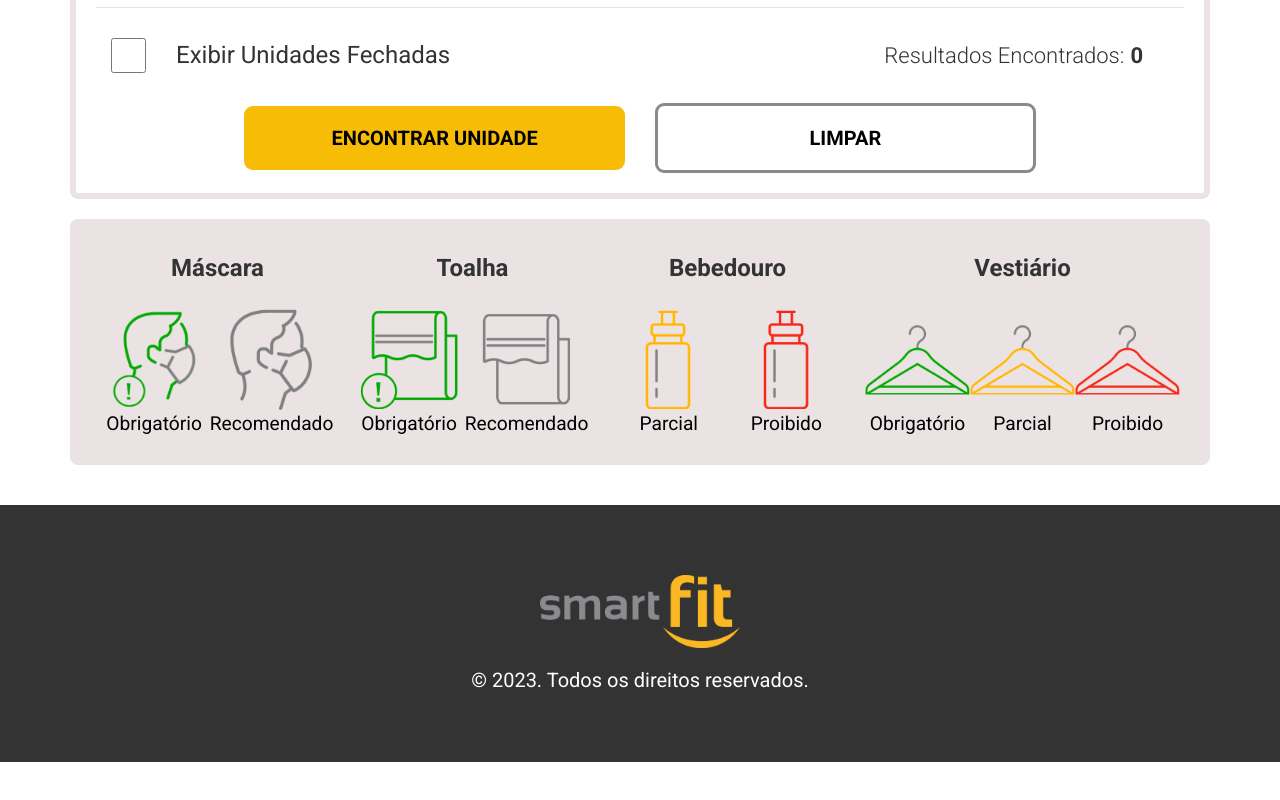
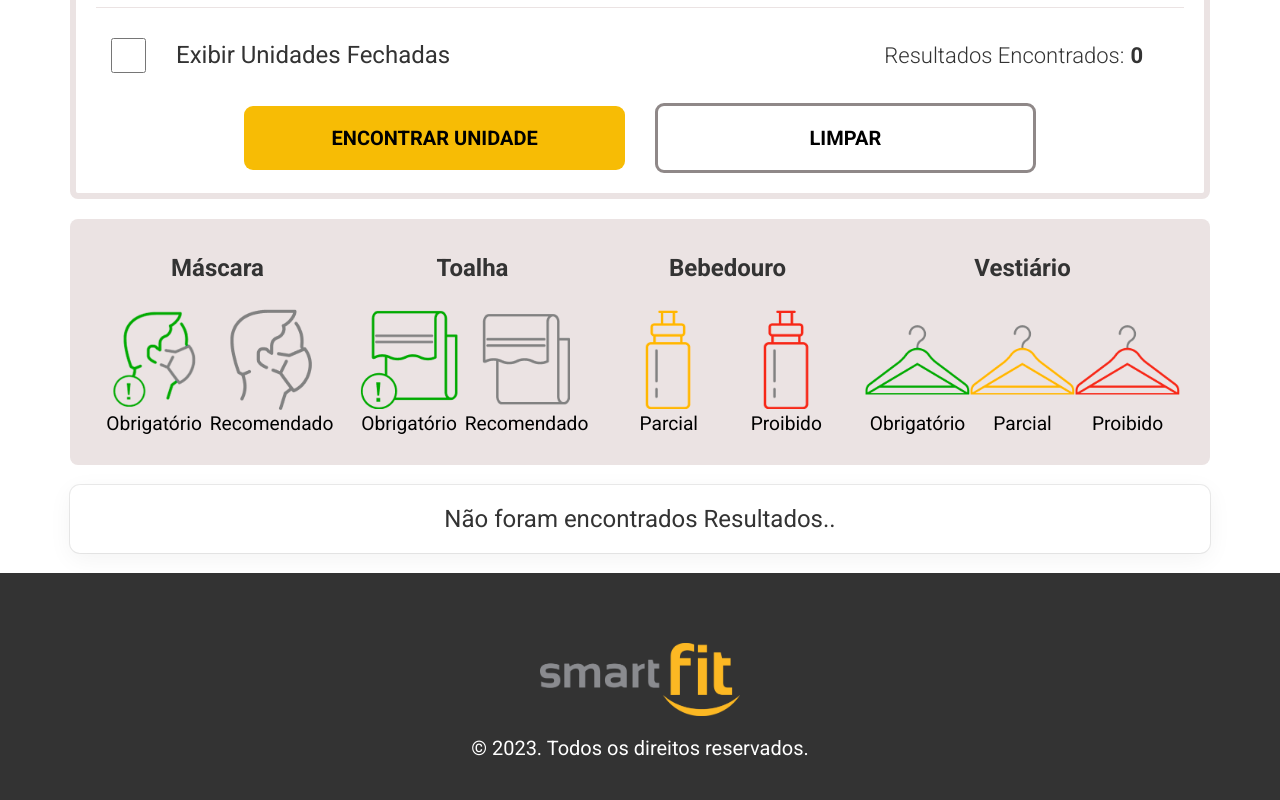
Before and after one commit to SrLuc/SmartFit-Challenger, a React (Vite) app: page / in a window 1280 px wide. Shown: the part 871-1671 px from the top of the page. Before the commit the page ends 1633 px from the top, so only its background shows below. Built offline with nearby package versions, Linux system fonts and the light colour scheme.

Commit message:
feat:refactoring filter of gyms

```diff
--- a/src/components/Conducts/styles.ts
+++ b/src/components/Conducts/styles.ts
@@ -1,10 +1,10 @@
 import styled from "styled-components";
 
 export const StyledConductPanel = styled.section`
-
   display: flex;
   justify-content: space-around;
-  margin: 20px 70px;
+  margin: 0px 70px;
+  margin-top: 20px;
   padding: 20px;
   background-color: var(--light-grey);
   border-radius: 8px;
--- a/src/components/Gyms/Panel.tsx
+++ b/src/components/Gyms/Panel.tsx
@@ -18,15 +18,15 @@ import Container from "../UIelements/ContainerFlex";
 import Gym from "./Gym";
 
 const Panel = () => {
-  const {
-    gymsList,
-    gymChecks
-  } = useContext(GymContext);
+  const { gymsList, gymChecks } = useContext(GymContext);
+
+  const isSearchCompleted = gymsList.length > 0 || gymChecks;
 
   return (
     <Container>
       <S.StyledGymPanel>
-        {gymsList.map(
+        {isSearchCompleted
+          ? gymsList.map(
               ({
                 id,
                 title,
@@ -38,7 +38,7 @@ const Panel = () => {
                 opened,
                 schedules,
               }: GymProps) => {
-            if (opened == true) {
+                if (opened == true || gymChecks) {
                   return (
                     <Gym
                       key={id}
@@ -47,32 +47,13 @@ const Panel = () => {
                       title={title}
                       content={content}
                       mask={mask == "required" ? requiredMask : recommendedMask}
-                  towel={towel == "required" ? requiredTowel : recommendedTowel}
+                      towel={
+                        towel == "required" ? requiredTowel : recommendedTowel
+                      }
                       fountain={
-                    fountain == "partial" ? partialFountain : forbiddenFountain
-                  }
-                  locker_room={
-                    locker_room == "allowed"
-                      ? requiredLockerRoom
-                      : locker_room == "partial"
-                      ? partialLockerRoom
-                      : forbiddenLockerRoom
-                  }
-                />
-              );
-            }
-            if (gymChecks == true) {
-              return (
-                <Gym
-                  key={id}
-                  schedules={schedules}
-                  opened={opened}
-                  title={title}
-                  content={content}
-                  mask={mask == "required" ? requiredMask : recommendedMask}
-                  towel={towel == "required" ? requiredTowel : recommendedTowel}
-                  fountain={
-                    fountain == "partial" ? partialFountain : forbiddenFountain
+                        fountain == "partial"
+                          ? partialFountain
+                          : forbiddenFountain
                       }
                       locker_room={
                         locker_room == "allowed"
@@ -85,6 +66,11 @@ const Panel = () => {
                   );
                 }
               }
+            )
+          : gymsList.length === 0 && (
+              <S.StyledNoResults>
+                <p>Não foram encontrados Resultados..</p>
+              </S.StyledNoResults>
             )}
       </S.StyledGymPanel>
     </Container>
--- a/src/components/Gyms/styles.ts
+++ b/src/components/Gyms/styles.ts
@@ -124,3 +124,18 @@ export const StyledGymSchedule = styled.li`
     width: 100%;
   }
 `;
+
+export const StyledNoResults = styled.div`
+
+  width: 100%;
+  padding: 20px;
+  box-shadow: rgba(0, 0, 0, 0.05) 0px 6px 24px 0px, rgba(0, 0, 0, 0.08) 0px 0px 0px 1px;
+  border-radius: 10px;
+  margin: 10px 20px;
+
+  P {
+    color: var(--dark-grey);
+    font-size: 1.5rem;
+    text-align: center;
+  }
+`;
--- a/src/components/Panel/Panel.tsx
+++ b/src/components/Panel/Panel.tsx
@@ -75,6 +75,9 @@ const Panel = () => {
 
   const clearGyms = () => {
     setGymsList([]);
+    setMorningCheckBox(false);
+    setAfternoonCheckBox(false);
+    setNightCheckBox(false);
   };
 
   const toggleStatusCheck = () => {
--- a/src/contexts/index.tsx
+++ b/src/contexts/index.tsx
@@ -34,9 +34,7 @@ export const GymContext = createContext<GymContextProps>({
 
 export const GymProvider = ({ children }: GymContextProps) => {
   const [gymsList, setGymsList] = useState<GymProps[]>([]);
-
   const [gymChecks, setGymCheck] = useState(false);
-
   const [morningCheckBox, setMorningCheckBox] = useState(false);
   const [afternoonCheckBox, setAfternoonCheckBox] = useState(false);
   const [nightCheckBox, setNightCheckBox] = useState(false);
```
Lines whose indentation alone changed are shown as unchanged.
